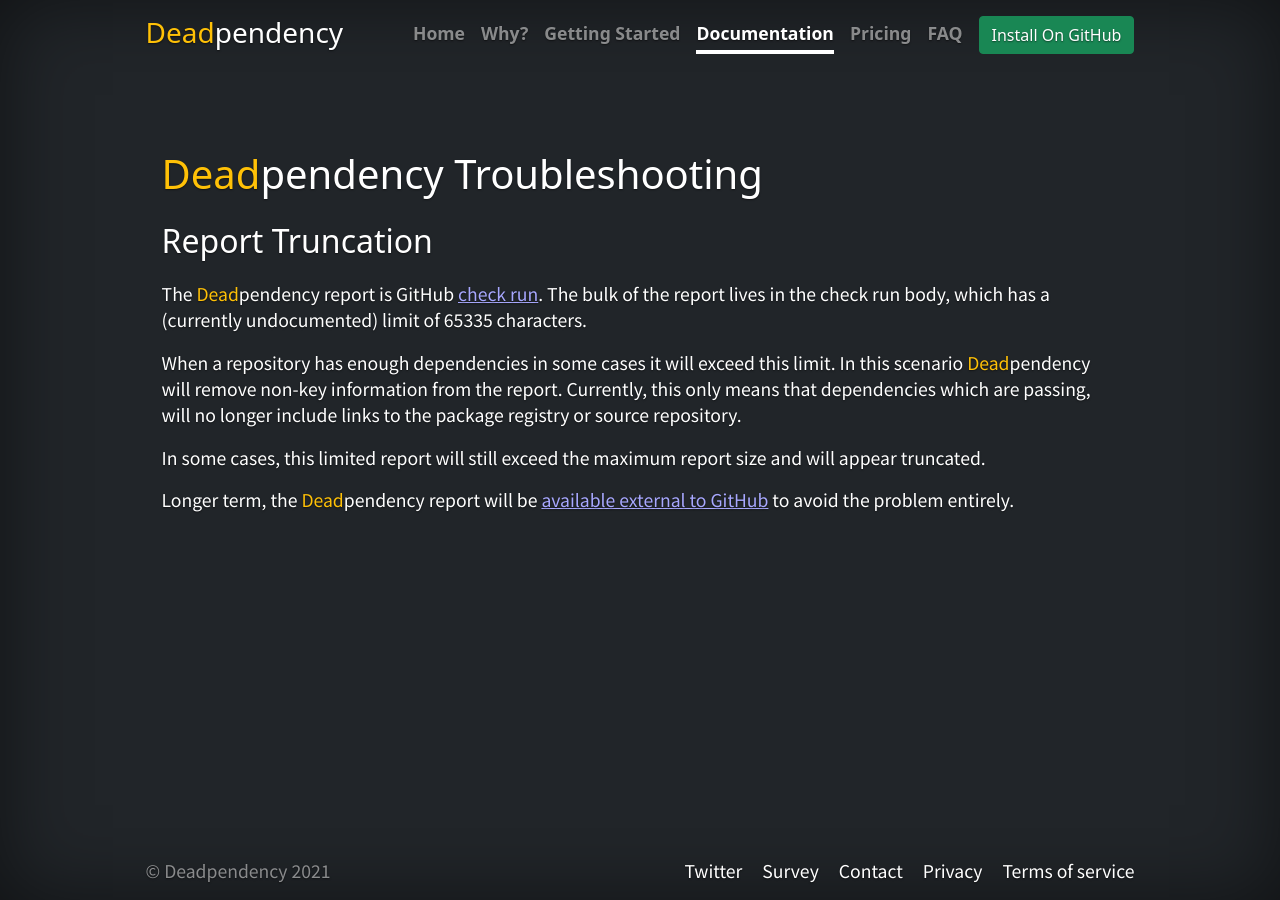
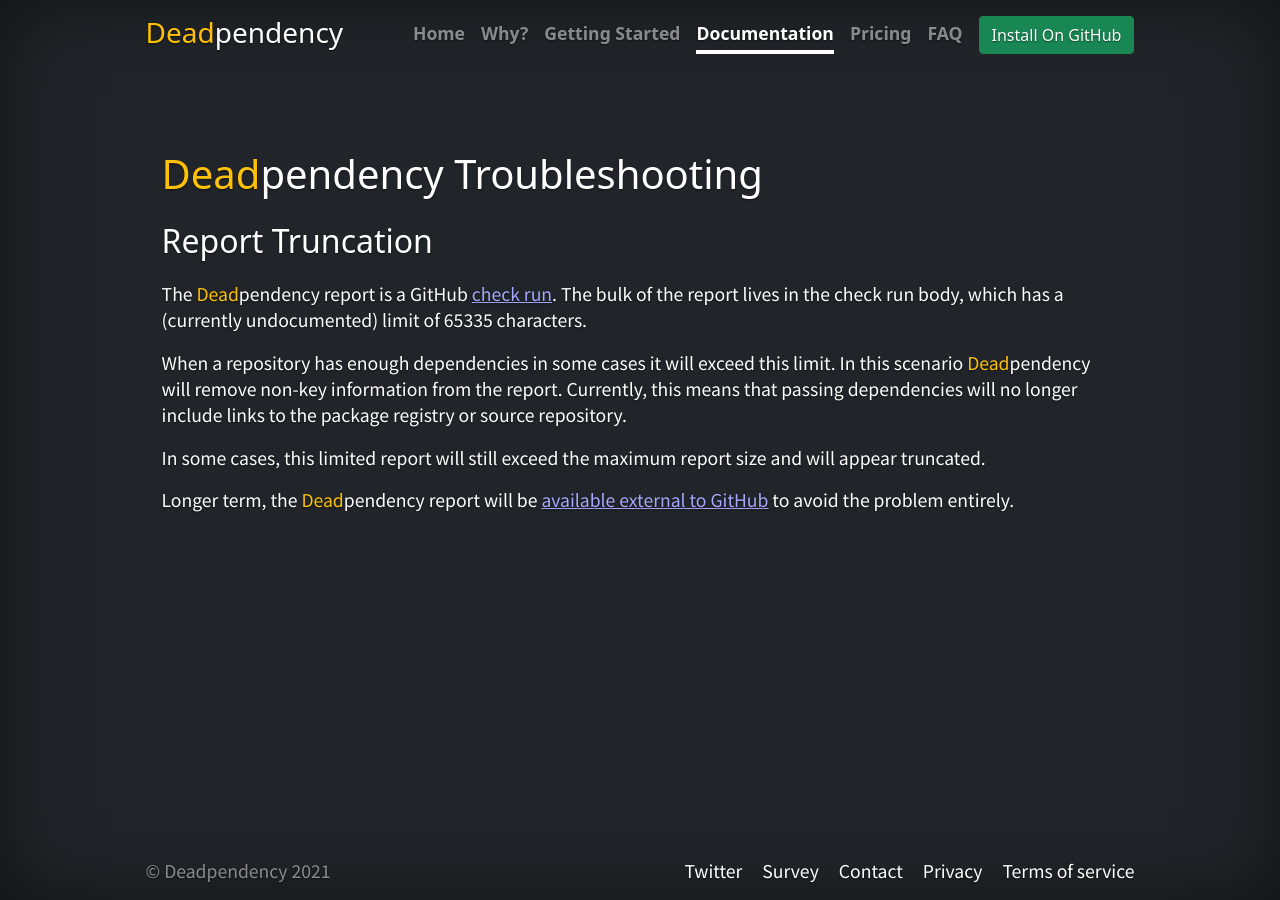
Before and after one commit to deadpendency/deadpendency.github.io, a Jekyll site: the page built from docs/troubleshooting.html, in a window 1280 px wide. Built offline with Jekyll 4.4.1, drawn with Linux system fonts in a browser that asks for light colours; nearby versions of some CDN libraries.

Commit message:
Troubleshooting content

```diff
--- a/docs/troubleshooting.html
+++ b/docs/troubleshooting.html
@@ -11,11 +11,11 @@
 <h2 id="report-truncation"><a href="#report-truncation">Report Truncation</a></h2>
 
 <p>
-  The <span class="text-warning">Dead</span><span class="text-white">pendency</span> report is GitHub <a href="https://docs.github.com/en/rest/reference/checks#runs" target="_blank" rel="noopener">check run</a>. The bulk of the report lives in the check run body, which has a (currently undocumented) limit of 65335 characters.
+  The <span class="text-warning">Dead</span><span class="text-white">pendency</span> report is a GitHub <a href="https://docs.github.com/en/rest/reference/checks#runs" target="_blank" rel="noopener">check run</a>. The bulk of the report lives in the check run body, which has a (currently undocumented) limit of 65335 characters.
 </p>
 
 <p>
-  When a repository has enough dependencies in some cases it will exceed this limit. In this scenario <span class="text-warning">Dead</span><span class="text-white">pendency</span> will remove non-key information from the report. Currently, this only means that dependencies which are passing, will no longer include links to the package registry or source repository.
+  When a repository has enough dependencies in some cases it will exceed this limit. In this scenario <span class="text-warning">Dead</span><span class="text-white">pendency</span> will remove non-key information from the report. Currently, this means that passing dependencies will no longer include links to the package registry or source repository.
 </p>
 
 <p>
```
